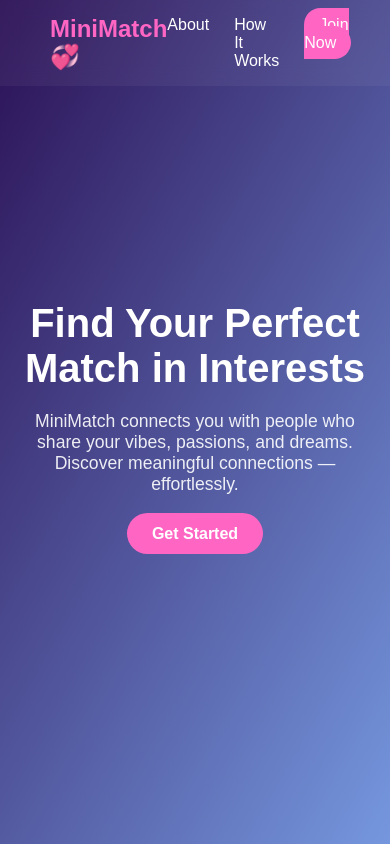
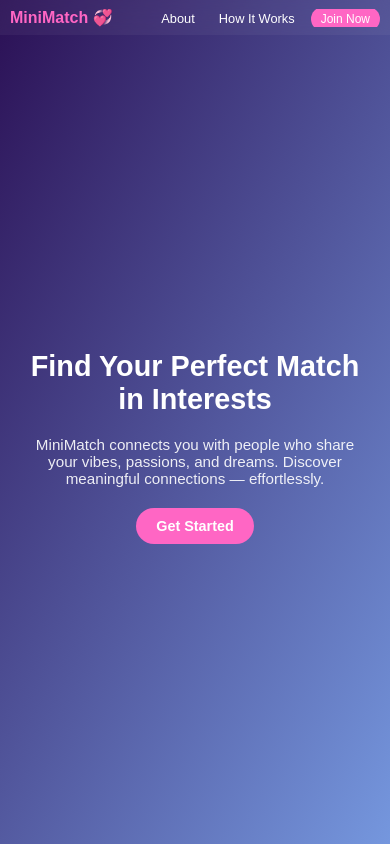
Before and after one commit to Wagon125/MiniMatch, a plain HTML site: page index.html in a window 390 px wide. Shown: the top 844 px of the page. Drawn offline with Linux system fonts and the light colour scheme; a script that the page names is missing.

Commit message:
Add files via upload

```diff
--- a/dashboard.js
+++ b/dashboard.js
@@ -28,7 +28,7 @@ const storedUser = localStorage.getItem('miniMatchUser');
 if (storedUser) {
   const user = JSON.parse(storedUser);
   const username = user.name || 'User';
-  const userImage = user.profilePic || 'https://i.pravatar.cc/150?img=47'; // ✅ Added fallback
+  const userImage = user.profilePic || ''; // ✅ Added fallback
 
   // Replace static name in the header and sidebar
   const welcomeText = document.querySelector('.header h2');
--- a/login.js
+++ b/login.js
@@ -22,6 +22,6 @@ form.addEventListener('submit', (e) => {
     sessionStorage.setItem('currentUser', JSON.stringify(validUser));
   }
 
-  alert(`Welcome back, ${validUser.username}! 💞`);
+  alert(`Welcome back, ${validUser.name}! 💞`);
   window.location.href = 'dashboard.html';
 });
--- a/style.css
+++ b/style.css
@@ -164,3 +164,86 @@
     from {opacity: 0; transform: translateY(30px);}
     to {opacity: 1; transform: translateY(0);}
   }
+
+  /* 🔹 Responsive Fix — Keep Nav Side by Side on Mobile */
+@media (max-width: 768px) {
+  header {
+    padding: 10px 20px;
+    flex-wrap: wrap;
+    justify-content: space-between;
+  }
+
+  .logo {
+    font-size: 1.2rem;
+  }
+
+  nav ul {
+    display: flex;
+    flex-direction: row;
+    align-items: center;
+    gap: 12px;
+    overflow-x: auto; /* allows slight horizontal scroll if needed */
+    white-space: nowrap;
+    scrollbar-width: none; /* hide scrollbar on Firefox */
+  }
+
+  nav ul::-webkit-scrollbar {
+    display: none; /* hide scrollbar on Chrome/Safari */
+  }
+
+  nav a {
+    font-size: 0.85rem;
+    padding: 5px 8px;
+  }
+
+  .btn {
+    font-size: 0.8rem;
+    padding: 6px 12px;
+    border-radius: 15px;
+    flex-shrink: 0;
+  }
+
+  .hero {
+    flex-direction: column;
+    text-align: center;
+    padding: 90px 15px 50px;
+  }
+
+  .hero h1 {
+    font-size: 1.8rem;
+  }
+
+  .hero p {
+    font-size: 0.95rem;
+    max-width: 90%;
+  }
+
+  .cta-btn {
+    font-size: 0.9rem;
+    padding: 10px 20px;
+  }
+}
+
+@media (max-width: 480px) {
+  header {
+    padding: 8px 10px;
+    gap: 5px;
+  }
+
+  .logo {
+    font-size: 1rem;
+  }
+
+  nav ul {
+    gap: 8px;
+  }
+
+  nav a {
+    font-size: 0.8rem;
+  }
+
+  .btn {
+    font-size: 0.75rem;
+    padding: 5px 10px;
+  }
+}
```
Also changed, not shown: dashboard.html (+1 -1 lines), rest.js (+22 -4 lines), messages.css (line endings or trailing spaces).
